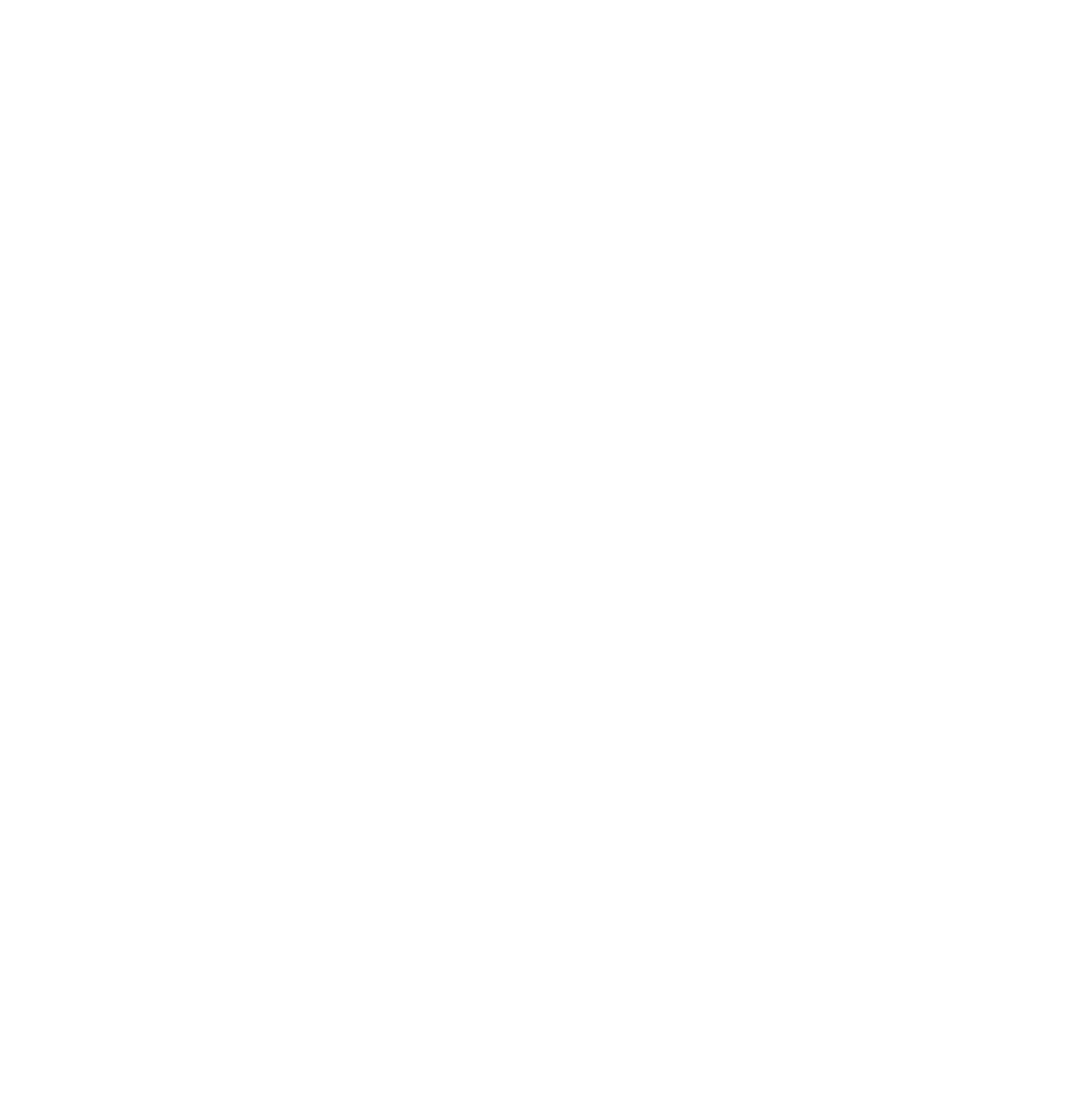
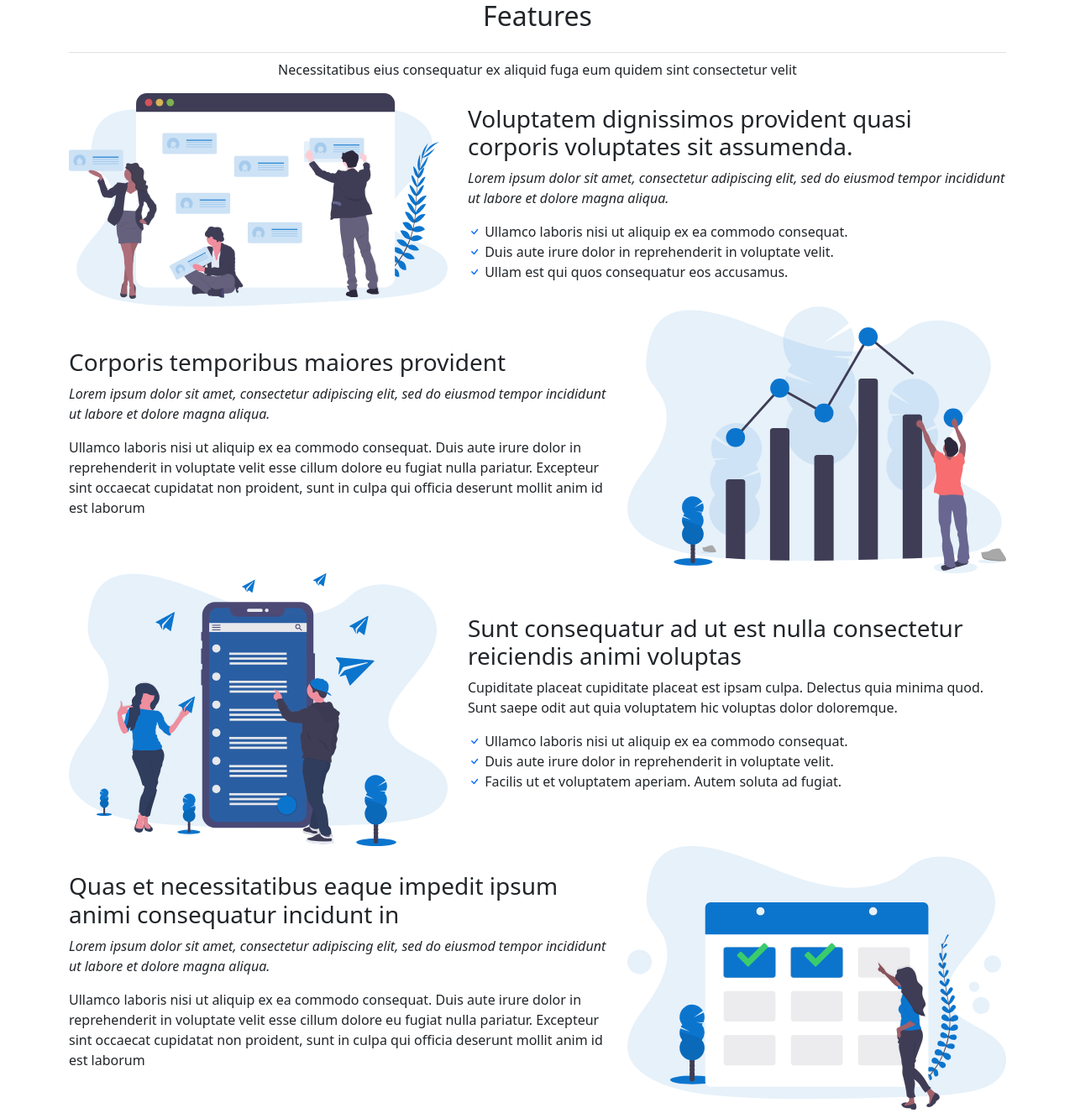
Before and after one commit to Azaalam-Imad/Moderna, a website: page index.html in a window 1280 px wide. Shown: the whole page at 84% size. Before the commit the page ends 800 px from the top, so only its background shows below. Drawn offline with nearby package versions, Linux system fonts and the light colour scheme.

Commit message:
index feature-sectio

```diff
--- a/index.html
+++ b/index.html
@@ -9,31 +9,103 @@
 </head>
 <body>
 
-    <!--srtar header -->
+    <!-- star main-->
+    <section id="features" class="features section pb-5">
+        <div class="container section-title text-center" data-aos="fade-up">
+            <h2 id="feature" class="border-bottom pb-4 ">Features</h2>
+            <p id="para">Necessitatibus eius consequatur ex aliquid fuga eum quidem sint consectetur velit</p>
+        </div>
 
-    <header></header>
+        <div class="container">
 
+            <div class="row gy-4 align-items-center features-item">
+                <div class="col-md-5 d-flex align-items-center" data-aos="zoom-out" data-aos-delay="100">
+                    <img src="./public/images/features-1.svg" class="img-fluid" alt="">
+                </div>
+                <div class="col-md-7" data-aos="fade-up" data-aos-delay="100">
+                    <h3>Voluptatem dignissimos provident quasi corporis voluptates sit assumenda.</h3>
+                    <p class="fst-italic">
+                        Lorem ipsum dolor sit amet, consectetur adipiscing elit, sed do eiusmod tempor incididunt ut
+                        labore et dolore
+                        magna aliqua.
+                    </p>
+                    <ul class="list-unstyled">
+                        <li><i class="bi bi-check text-primary"></i><span> Ullamco laboris nisi ut aliquip ex ea commodo
+                                consequat.</span></li>
+                        <li><i class="bi bi-check text-primary"></i> <span>Duis aute irure dolor in reprehenderit in
+                                voluptate velit.</span></li>
+                        <li><i class="bi bi-check text-primary"></i> <span>Ullam est qui quos consequatur eos
+                                accusamus.</span></li>
+                    </ul>
+                </div>
+            </div>
 
-    <!--end header -->
-    <!-- star main-->
-    <main>
-        <section class="h-section1">
+            <div class="row gy-4 align-items-center features-item">
+                <div class="col-md-5 order-1 order-md-2 d-flex align-items-center" data-aos="zoom-out"
+                    data-aos-delay="200">
+                    <img src="./public/images/features-2.svg" class="img-fluid" alt="">
+                </div>
+                <div class="col-md-7 order-2 order-md-1" data-aos="fade-up" data-aos-delay="200">
+                    <h3>Corporis temporibus maiores provident</h3>
+                    <p class="fst-italic">
+                        Lorem ipsum dolor sit amet, consectetur adipiscing elit, sed do eiusmod tempor incididunt ut
+                        labore et dolore
+                        magna aliqua.
+                    </p>
+                    <p>
+                        Ullamco laboris nisi ut aliquip ex ea commodo consequat. Duis aute irure dolor in reprehenderit
+                        in voluptate
+                        velit esse cillum dolore eu fugiat nulla pariatur. Excepteur sint occaecat cupidatat non
+                        proident, sunt in
+                        culpa qui officia deserunt mollit anim id est laborum
+                    </p>
+                </div>
+            </div>
 
-        </section>
-        <section class="h-section2"></section>
-        <section class="h-section3"></section>
-        <section class="h-section4"></section>
-        <section class="h-section5"></section>
-        <section class="h-section6"></section>
-        <section class="h-section7"></section>
+            <div class="row gy-4 align-items-center features-item">
+                <div class="col-md-5 d-flex align-items-center" data-aos="zoom-out">
+                    <img src="./public/images/features-3.svg" class="img-fluid" alt="">
+                </div>
+                <div class="col-md-7" data-aos="fade-up">
+                    <h3>Sunt consequatur ad ut est nulla consectetur reiciendis animi voluptas</h3>
+                    <p>Cupiditate placeat cupiditate placeat est ipsam culpa. Delectus quia minima quod. Sunt saepe odit
+                        aut quia voluptatem hic voluptas dolor doloremque.</p>
+                    <ul class="list-unstyled" id="list">
+                        <li><i class="bi bi-check text-primary"></i> <span>Ullamco laboris nisi ut aliquip ex ea commodo
+                                consequat.</span></li>
+                        <li><i class="bi bi-check text-primary"></i><span> Duis aute irure dolor in reprehenderit in
+                                voluptate velit.</span></li>
+                        <li><i class="bi bi-check text-primary"></i> <span>Facilis ut et voluptatem aperiam. Autem
+                                soluta ad fugiat</span>.</li>
+                    </ul>
+                </div>
+            </div>
 
-    </main>
+            <div class="row gy-4 align-items-center features-item">
+                <div class="col-md-5 order-1 order-md-2 d-flex align-items-center" data-aos="zoom-out">
+                    <img src="./public/images/features-4.svg" class="img-fluid" alt="">
+                </div>
+                <div class="col-md-7 order-2 order-md-1" data-aos="fade-up">
+                    <h3>Quas et necessitatibus eaque impedit ipsum animi consequatur incidunt in</h3>
+                    <p class="fst-italic">
+                        Lorem ipsum dolor sit amet, consectetur adipiscing elit, sed do eiusmod tempor incididunt ut
+                        labore et dolore
+                        magna aliqua.
+                    </p>
+                    <p>
+                        Ullamco laboris nisi ut aliquip ex ea commodo consequat. Duis aute irure dolor in reprehenderit
+                        in voluptate
+                        velit esse cillum dolore eu fugiat nulla pariatur. Excepteur sint occaecat cupidatat non
+                        proident, sunt in
+                        culpa qui officia deserunt mollit anim id est laborum
+                    </p>
+                </div>
+            </div>
+
+        </div>
+
+    </section>
     <!-- end main-->
-
-    <footer >
-
-    </footer>
-
 
 <script src="./node_modules/bootstrap/dist/js/bootstrap.bundle.js"></script>
 </body>
```
